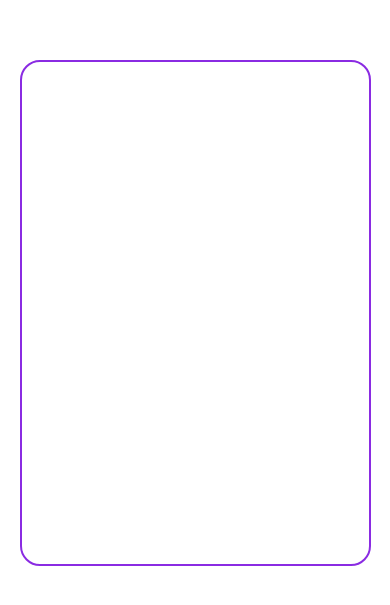
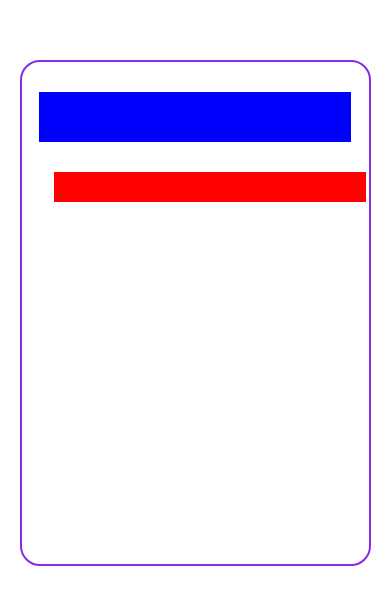
Before and after one commit to Amilcar-junior-dev/styledComponentsCourse, a React Native app: screen / in a window 390 px wide. Shown: the part 109-714 px from the top of the page. Built offline with nearby package versions, Linux system fonts and the light colour scheme.

Commit message:
herança

```diff
--- a/src/components/exemple/index.tsx
+++ b/src/components/exemple/index.tsx
@@ -1,9 +1,13 @@
 import React from 'react';
 import {View} from 'react-native';
-import { Container } from './styles';
+import { Clone, Container,Container2, Retangulo } from './styles';
 
 export const ExempleComponent = ()=> {
     return (
-        <Container />
+        <Container>
+            <Retangulo />
+            <Clone />
+        </Container>
+        // <Container2 />
     )
 };
--- a/src/components/exemple/styles.ts
+++ b/src/components/exemple/styles.ts
@@ -1,9 +1,32 @@
 import styled from 'styled-components/native';
+import {View} from 'react-native';
 
 export const Container  = styled.View`
     width: 90%;
     height: 60%;
     border-width: 2px;
     border-color: blueviolet;
+    align-items: center;
     border-radius: 20px;
 `;
+
+export const Container2 = styled(View)`
+    width: 90%;
+    height: 60%;
+    border-width: 2px;
+    border-color: blueviolet;
+    border-radius: 20px;
+`;
+
+export const Retangulo = styled.View`
+    width: 90%;
+    height: 50px;
+    margin-top: 30px;
+    background-color: blue;
+`;
+
+export const Clone = styled(Retangulo)`
+    margin-left: 30px;
+    background-color: red;
+    height: 30px;
+`;
```
